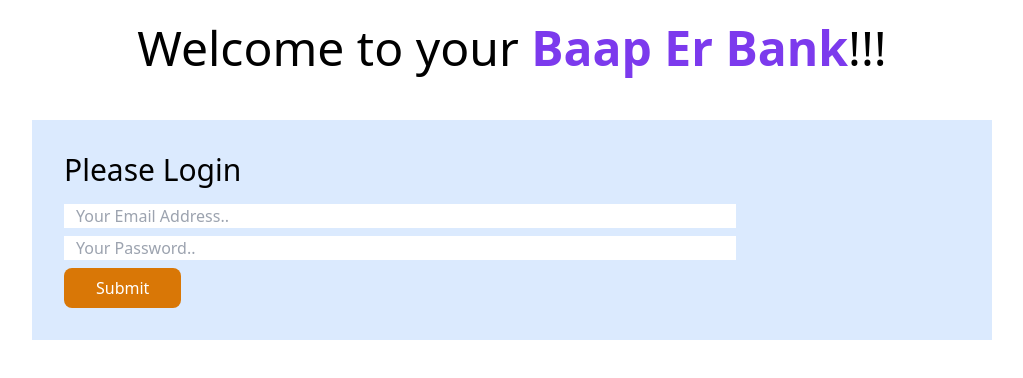
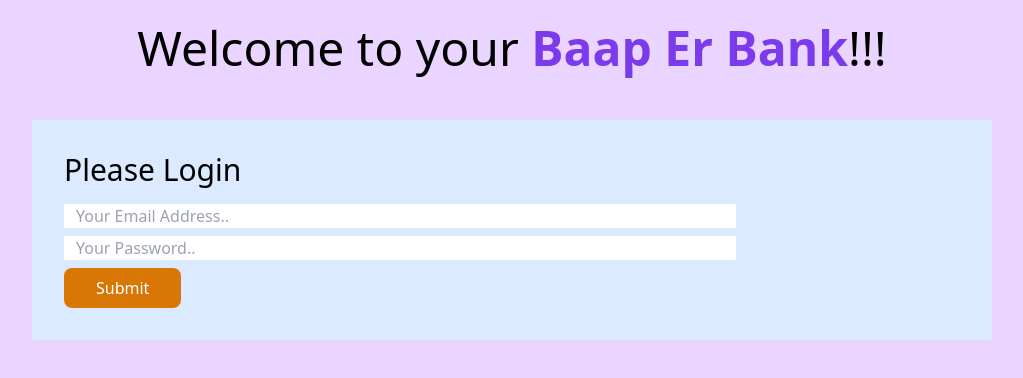
Before and after one commit to Mostaq27/baper-bank, a plain HTML site: page index.html in a window 1280 px wide. Shown: the whole page, without its empty margins (128-1151 px from the left). Drawn offline with nearby package versions, Linux system fonts and the light colour scheme.

Commit message:
first commit

```diff
--- a/index.html
+++ b/index.html
@@ -6,7 +6,7 @@
     <title>Baap Er Bank</title>
     <script src="https://cdn.tailwindcss.com"></script>
 </head>
-<body>
+<body class="bg-purple-200">
     <header>
         <h1 class="text-5xl text-center mt-6">Welcome to your <span class="font-semibold text-violet-600">Baap Er Bank</span>!!!</h1>
     </header>
```
Also changed, not shown: bank.html (+1 -1 lines).
